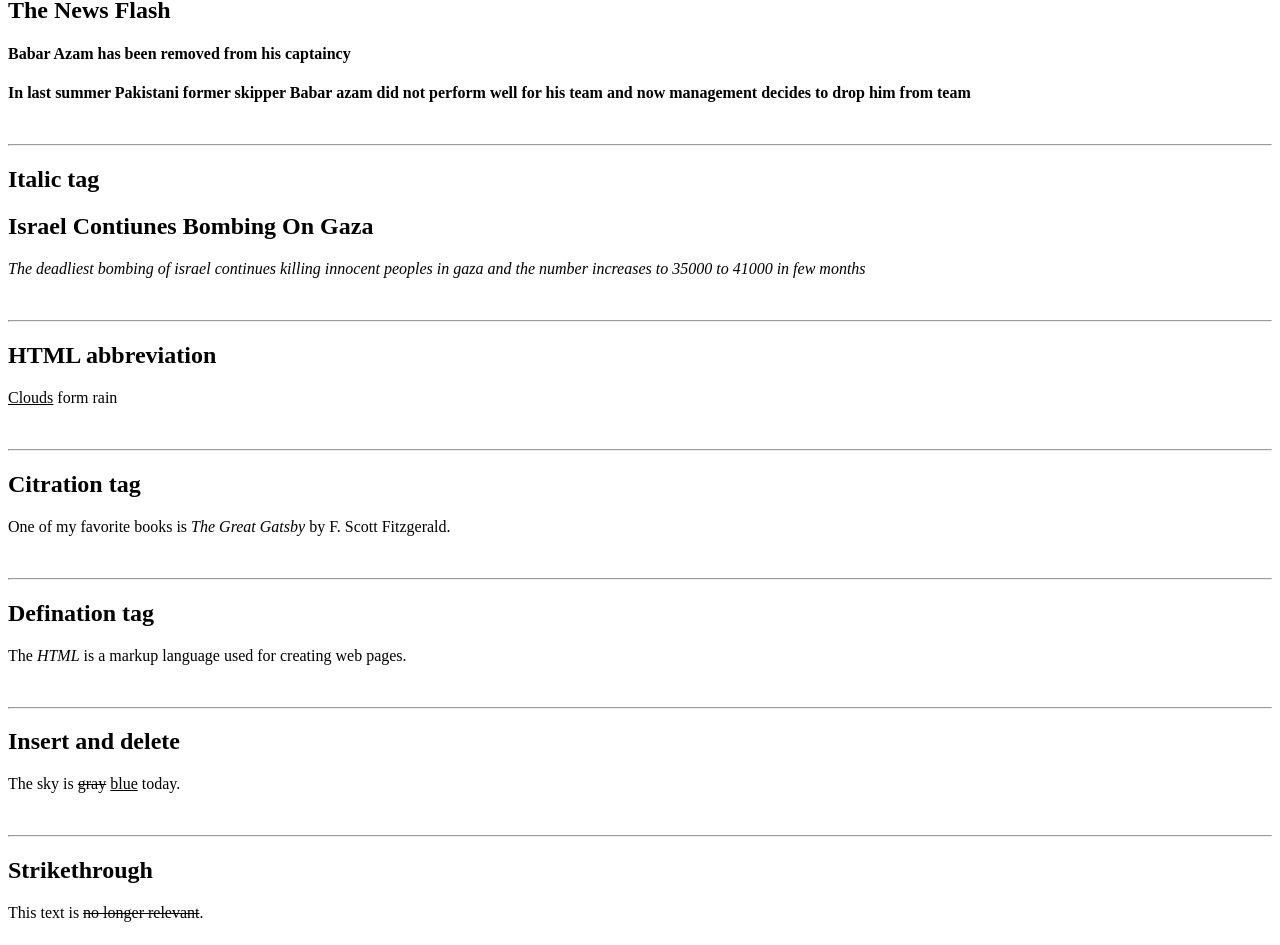
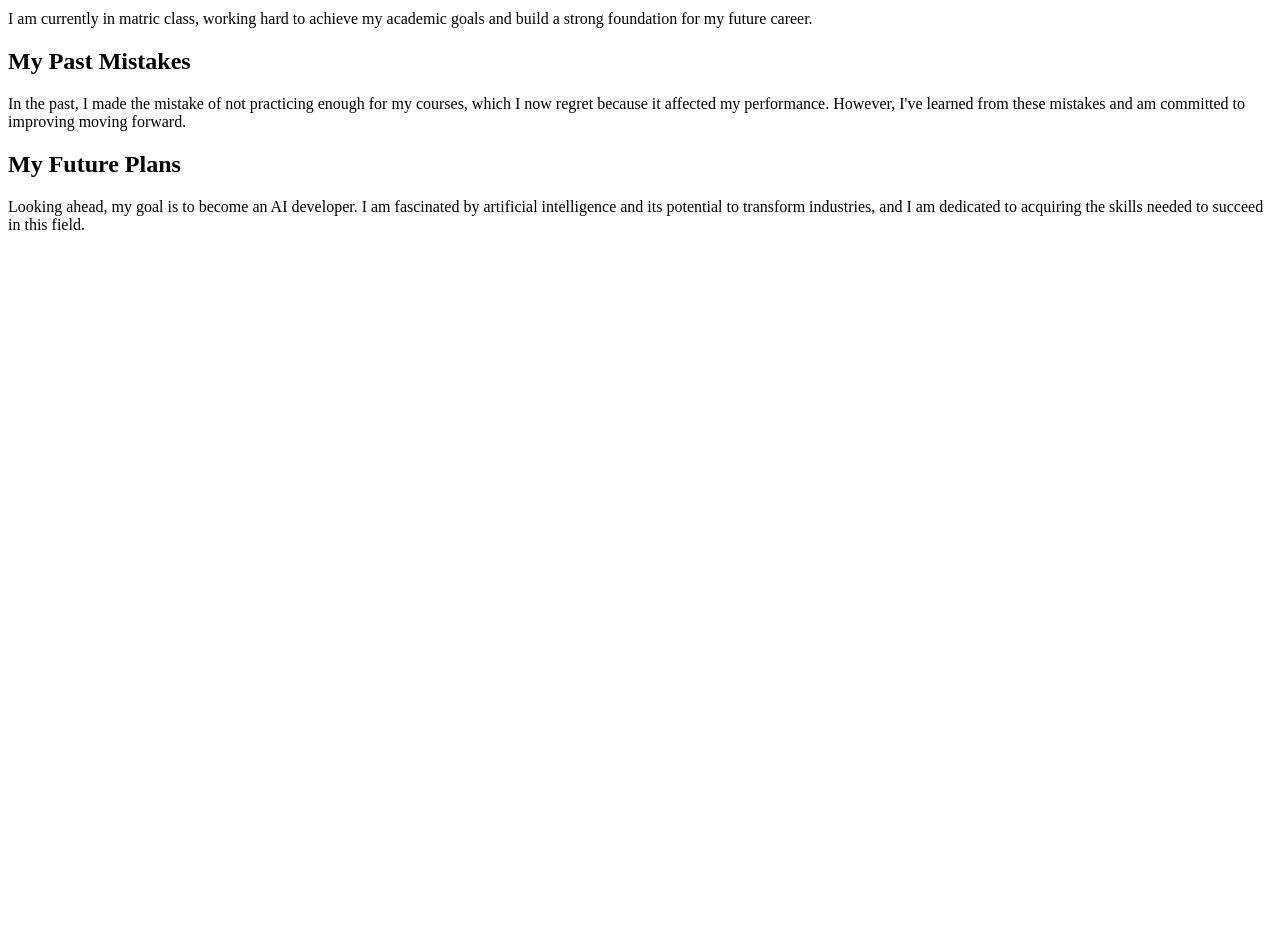
Before and after one commit to AmnShahId/html-assignment, a plain HTML site: page index.html in a window 1280 px wide. Shown: the part 70-1015 px from the top of the page. After the commit the page ends 800 px from the top, so only its background shows below. Drawn offline with Linux system fonts and the light colour scheme.

Commit message:
Add files via upload

```diff
--- a/index.html
+++ b/index.html
@@ -1,52 +1,21 @@
+
     <!DOCTYPE html>
     <html lang="en">
     <head>
         <meta charset="UTF-8">
         <meta name="viewport" content="width=device-width, initial-scale=1.0">
-    <title>Chapter 2</title>
+        <title>Chapter 1</title>
     </head>
     <body>
-    <h2>Bold tag</h2>
-<h2>The News Flash</h2>
-<h4>Babar Azam has been removed from his captaincy</h4>
-<p><b>In last summer Pakistani former skipper Babar azam did not perform well for his team
-    and now management decides to drop him from team</p></b>
-    <br>
-    <hr>
-    <h2>Italic tag </h2>
-    <h2>Israel Contiunes Bombing On Gaza</h2>
-<p><i>The deadliest bombing of israel continues killing innocent peoples
-     in gaza and the number increases to 35000 to 41000 in few months</p></i>
-     <br>
-     <hr>
-     <h2>HTML abbreviation</h2>
-     <p><u>Clouds</u> form rain</p>
-     <br><hr>
-<h2>Citration tag</h2>
-<p>One of my favorite books is <cite>The Great Gatsby</cite> by F. Scott Fitzgerald.</p>
-<br>
-<hr>
-<h2>Defination tag</h2>
-<p>The <dfn>HTML</dfn> is a markup language used for creating web pages.</p>
-<br>
-<hr>
-<h2>Insert and delete</h2>
-<p>The sky is <del>gray</del> <ins>blue</ins> today.</p>
-<br>
-<hr>
-<h2>Strikethrough</h2>
-<p>This text is <s>no longer relevant</s>.</p>
-<br><hr>
-<h2>Quatations</h2>
-<p>As the Prophet Muhammad (peace be upon him) said, <q>The strongest among you is the one who controls his anger.</q></p>
-<br><hr>
-<h2>Subscript</h2>
-<p>2 <sup>2</sup> = 4</p>
-<br><hr>
-<h2>Superscript</h2>
-<p>Can you bring me H<sub>2</sub>O</p>
-<br><hr>
-<h2>Address</h2>
-<p><address>street 5 mehmoodabad 6 karachi sindh 75100 pakistan</address></p>
+
+        <h1>Hello, my name is Aman</h1>
+        <p>I am currently in matric class, working hard to achieve my academic goals and build a strong foundation for my future career.</p>
+
+        <h2>My Past Mistakes</h2>
+        <p>In the past, I made the mistake of not practicing enough for my courses, which I now regret because it affected my performance. However, I've learned from these mistakes and am committed to improving moving forward.</p>
+
+        <h2>My Future Plans</h2>
+        <p>Looking ahead, my goal is to become an AI developer. I am fascinated by artificial intelligence and its potential to transform industries, and I am dedicated to acquiring the skills needed to succeed in this field.</p>
+
 </body>
 </html>
```
Lines whose indentation alone changed are shown as unchanged.
